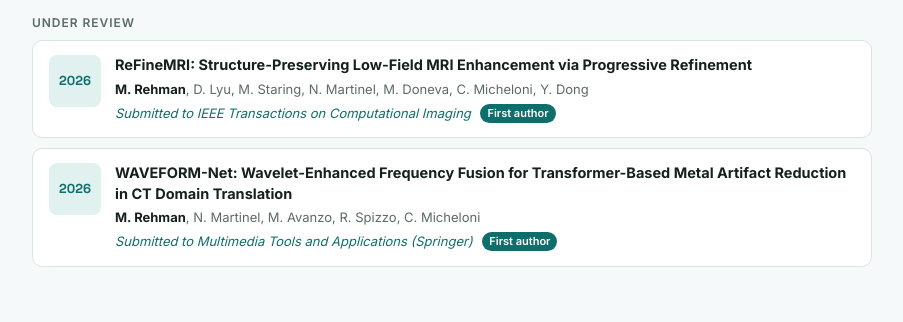
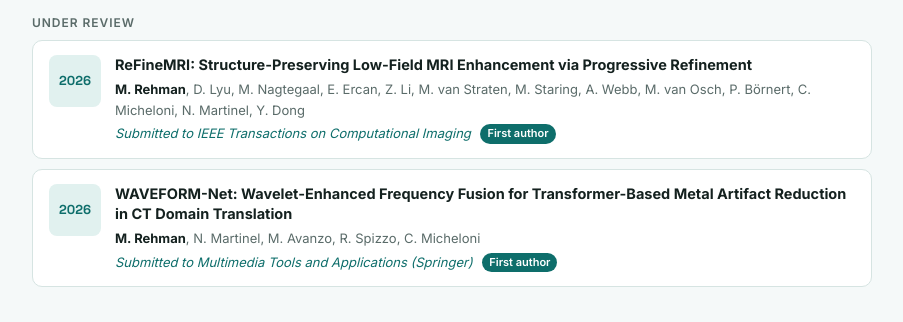
Before and after one commit to MubasharaRehman/MubasharaRehman.github.io, a plain HTML site: page index.html in a window 1280 px wide. Shown: the part 2829-3151 px from the top of the page, without its empty margins (188-1091 px from the left). Drawn offline with Linux system fonts and the light colour scheme.

Commit message:
Update index.html

```diff
--- a/index.html
+++ b/index.html
@@ -486,7 +486,7 @@
     <div class="pubgroup">Under review</div>
     <div class="pub"><div class="yr">2026</div><div>
       <h3>ReFineMRI: Structure-Preserving Low-Field MRI Enhancement via Progressive Refinement</h3>
-      <p class="au"><b>M. Rehman</b>, D. Lyu, M. Staring, N. Martinel, M. Doneva, C. Micheloni, Y. Dong</p>
+      <p class="au"><b>M. Rehman</b>, D. Lyu, M. Nagtegaal, E. Ercan, Z. Li, M. van Straten, M. Staring, A. Webb, M. van Osch, P. Börnert, C. Micheloni, N. Martinel, Y. Dong</p>
       <p class="ve">Submitted to IEEE Transactions on Computational Imaging <span class="first">First author</span></p>
     </div></div>
     <div class="pub"><div class="yr">2026</div><div>
```
